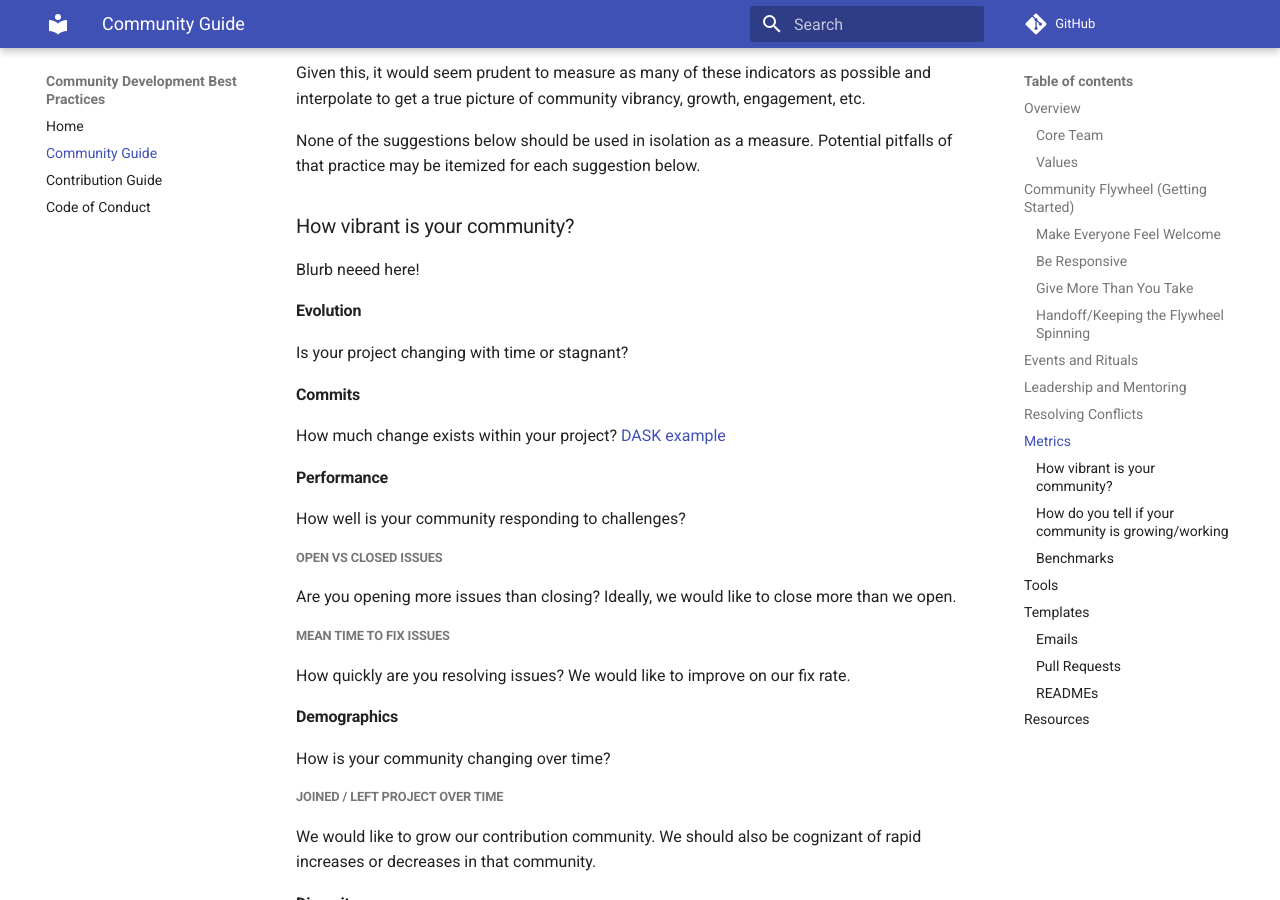
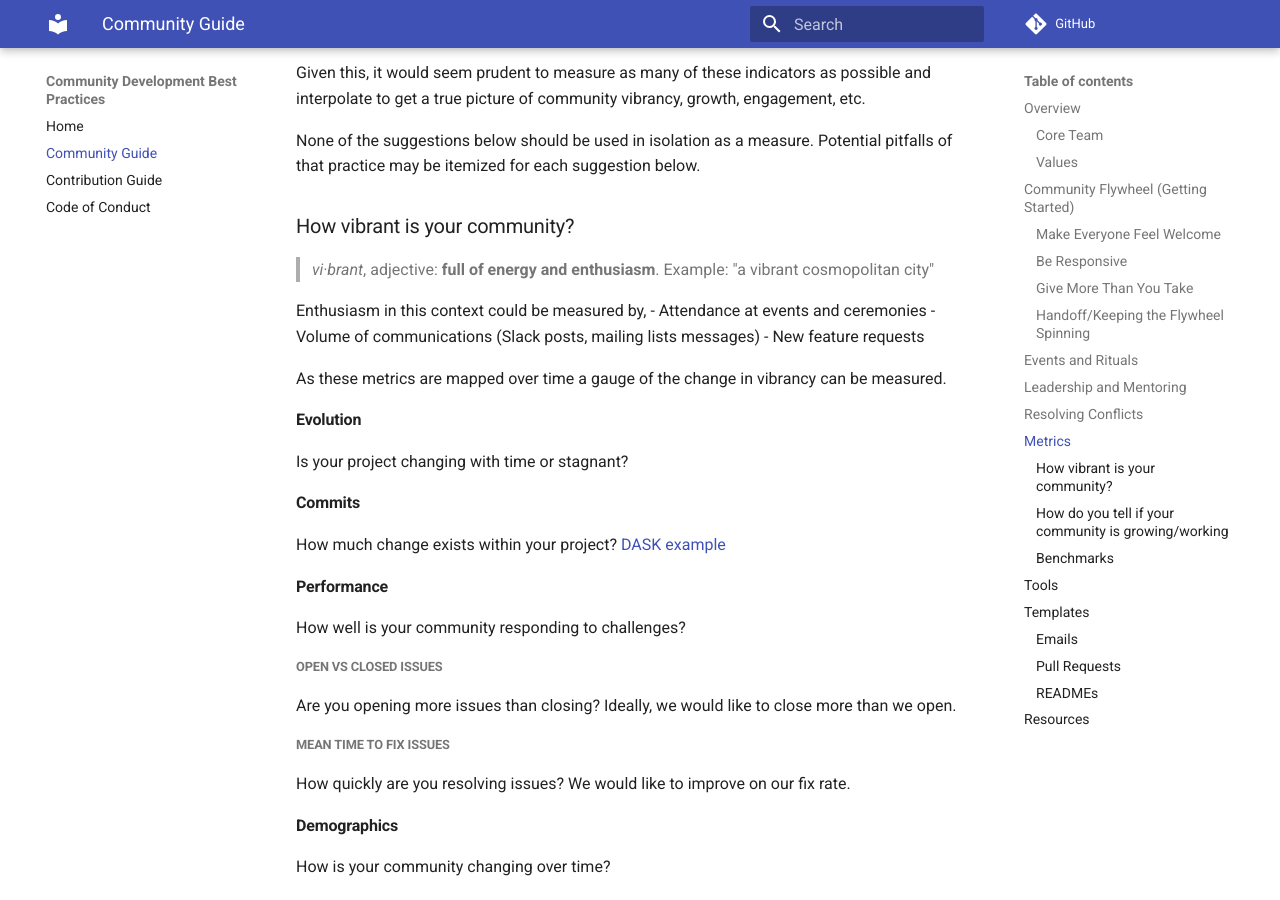
Before and after one commit to ESIPFed/esds-community-guide, an MkDocs documentation site: the page built from docs/community-guide/index.md, in a window 1280 px wide and 900 px high, scrolled down 1717 px. Built offline with MkDocs 1.6.1 and Material for MkDocs 9.7.7, drawn with Linux system fonts in a browser that asks for light colours; comment, search, counter and statistics services are not loaded.

Commit message:
Added metrics for community vibrance

```diff
--- a/docs/community-guide/index.md
+++ b/docs/community-guide/index.md
@@ -33,7 +33,14 @@ Given this, it would seem prudent to measure as many of these indicators as poss
 None of the suggestions below should be used in isolation as a measure. Potential pitfalls of that practice may be itemized for each suggestion below.
 
 ### How vibrant is your community?
-Blurb neeed here!
+> *vi·brant*, adjective: **full of energy and enthusiasm**. Example: "a vibrant cosmopolitan city"
+
+Enthusiasm in this context could be measured by,
+- Attendance at events and ceremonies
+- Volume of communications (Slack posts, mailing lists messages)
+- New feature requests
+
+As these metrics are mapped over time a gauge of the change in vibrancy can be measured.
 
 #### Evolution
 Is your project changing with time or stagnant?
```
